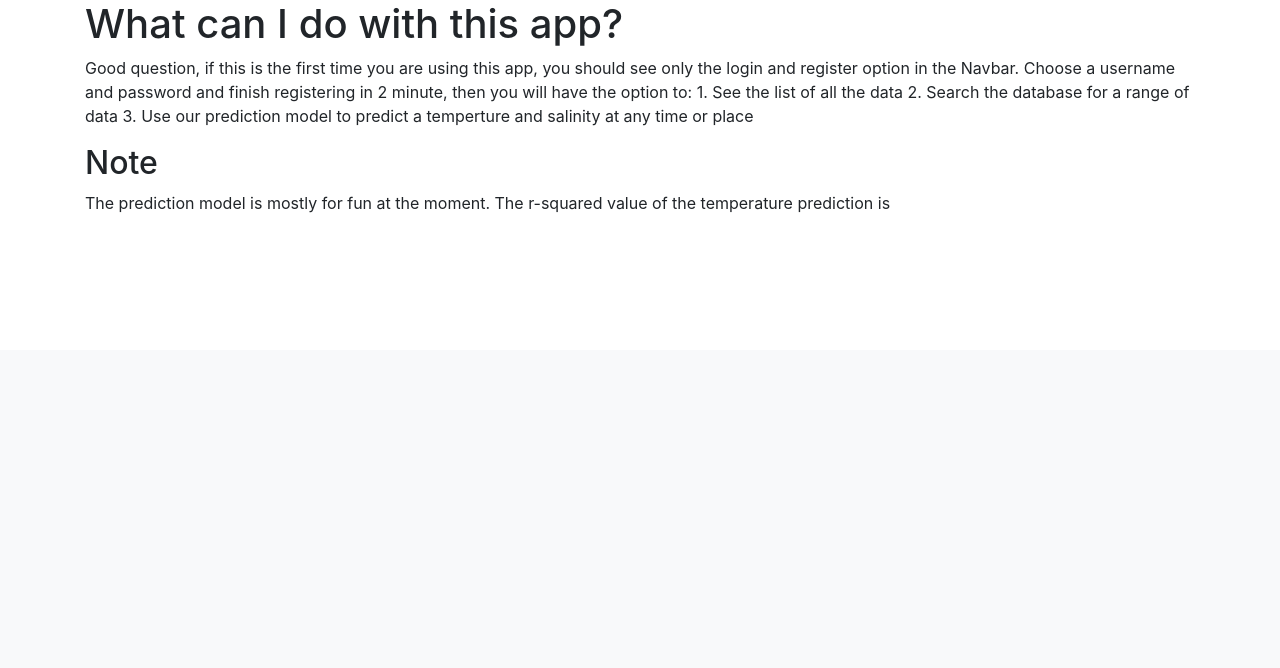
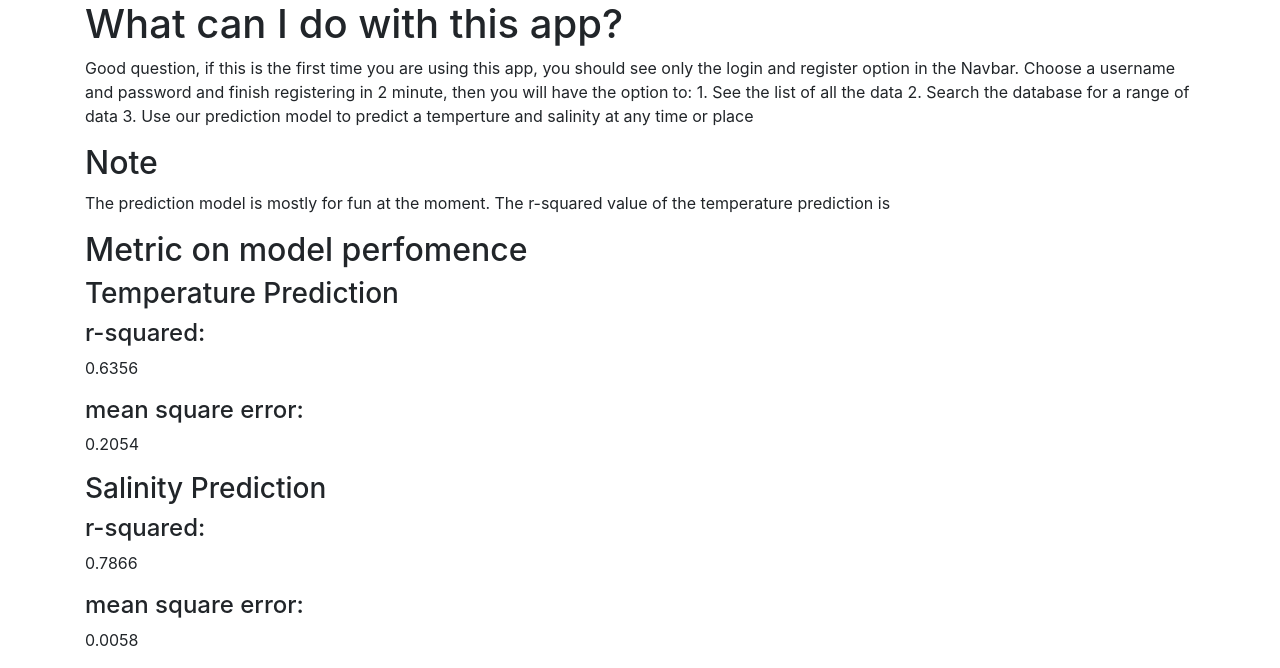
Before and after one commit to JocelynS371/comp0034-cw2-i-JocelynS371, a Flask app: page / in a window 1280 px wide. Shown: the part 450-1118 px from the top of the page. Before the commit the page ends 663 px from the top, so only its background shows below. Run offline with Flask 3, Linux system fonts and the light colour scheme; parts of the project's set-up code (start-up, migrations or seed data) failed here and were passed over; some libraries are stand-ins or nearby versions.

Commit message:
Update index

```diff
--- a/flask_app/templates/index.html
+++ b/flask_app/templates/index.html
@@ -40,6 +40,14 @@
         The prediction model is mostly for fun at the moment.
         The r-squared value of the temperature prediction is
     </p>
+    <h2>Metric on model perfomence</h2>
+        <h3>Temperature Prediction</h3>
+        <h4>r-squared:</h4><p>0.6356</p>
+        <h4>mean square error:</h4><p>0.2054</p>
+
+        <h3>Salinity Prediction</h3>
+        <h4>r-squared:</h4><p>0.7866</p>
+        <h4>mean square error:</h4><p>0.0058</p>
   </div>
 
 
```
Also changed, not shown: 1 other file.
